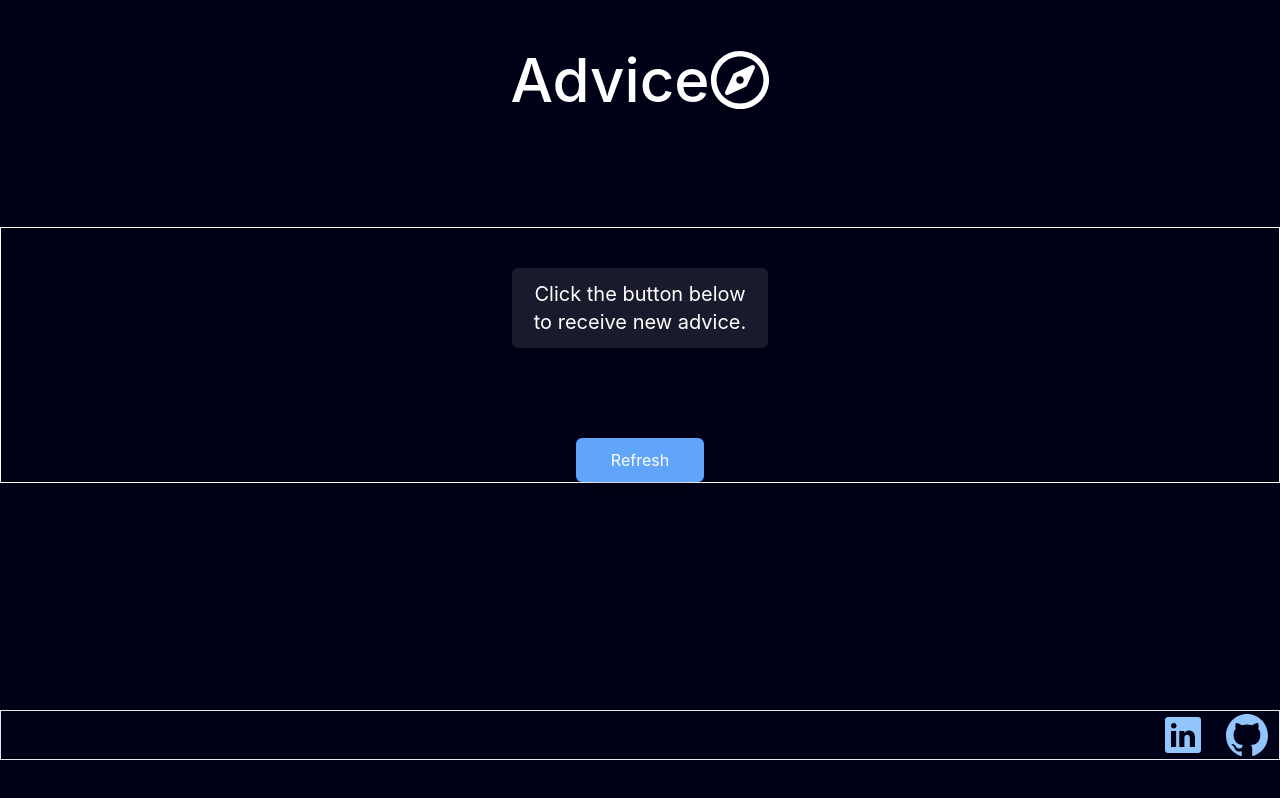
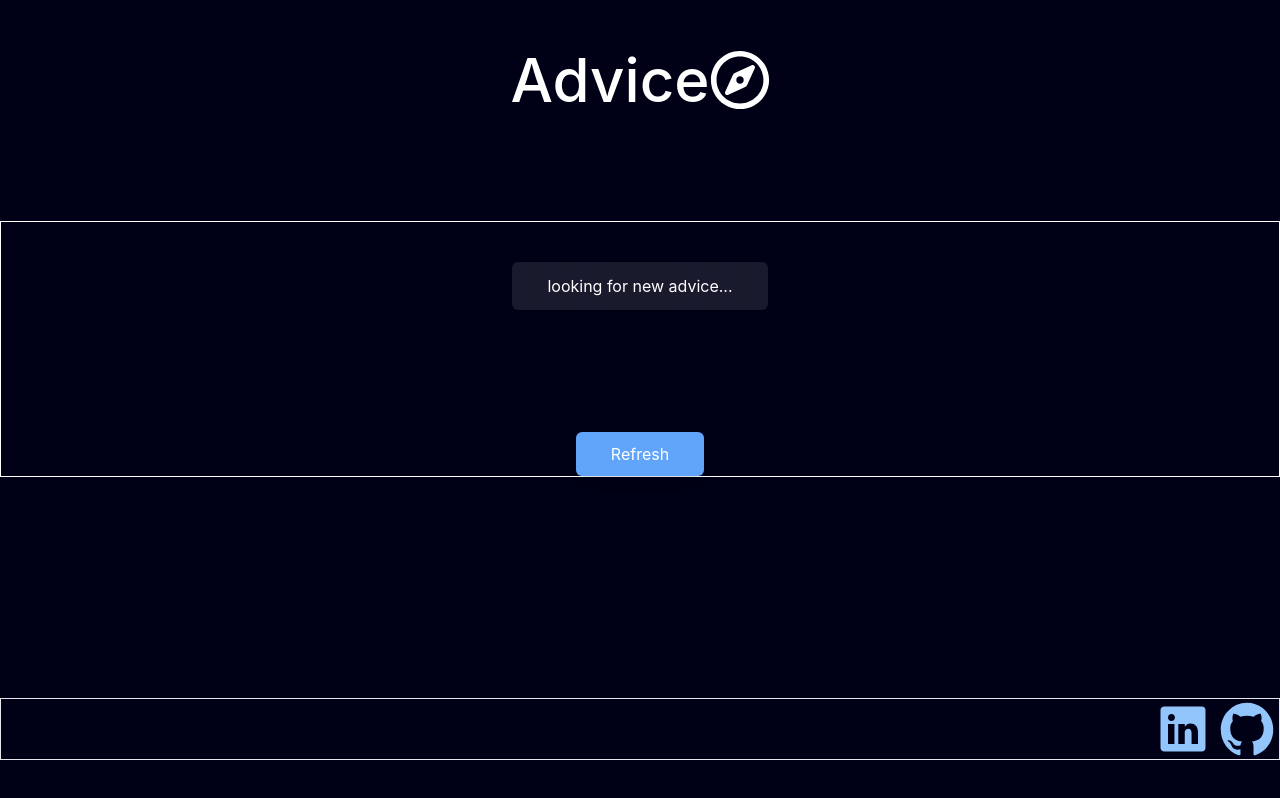
Before and after one commit to jonas-nb/AdviceApp, a React (Create React App) app: page / in a window 1280 px wide. Both pictures are taken after a click on the button "Refresh". Built offline with nearby package versions, Linux system fonts and the light colour scheme; no server answers.

Commit message:
Reparo na functionloadAdvice

```diff
--- a/package.json
+++ b/package.json
@@ -10,6 +10,7 @@
     "@testing-library/jest-dom": "^5.16.1",
     "@testing-library/react": "^12.1.2",
     "@testing-library/user-event": "^13.5.0",
+    "axios": "^0.26.1",
     "babel-plugin-macros": "^3.1.0",
     "react": "^17.0.2",
     "react-dom": "^17.0.2",
--- a/src/Components/footer/Footer.js
+++ b/src/Components/footer/Footer.js
@@ -8,10 +8,10 @@ const Footer = () => {
     <div className="w-full flex items-end justify-end border mb-10">
       <div className="w-32 flex justify-around place-content-end  text-blue-300 text-5xl ">
         <a href="https://www.linkedin.com/in/jonas-batista-b77b24137/">
-          <IoLogoLinkedin />
+          <IoLogoLinkedin className="text-6xl" />
         </a>
         <a href="https://github.com/jonas-nb">
-          <IoLogoGithub />
+          <IoLogoGithub className="text-6xl" />
         </a>
       </div>
     </div>
--- a/src/Components/main/Main.js
+++ b/src/Components/main/Main.js
@@ -1,22 +1,47 @@
 /** @format */
 
-import React, { useState } from "react";
+import React, { useState, useEffect } from "react";
+import { api } from "../../api";
 
 const Main = () => {
   let [advice, setAdvice] = useState(
     "Click the button below to receive new advice."
   );
+  const [stateLoading, setStateLoading] = useState(true);
+  // this code below make rhe request api
+  /*  const loadAdvice = async () => {
+    setStateLoading(false);
+    const newAdvice = await api.json();
+    setAdvice(newAdvice.slip.advice);
+    setStateLoading(true);
+    console.log(advice);
+  }; */
 
-  const loadAdvice = () => {
-    fetch("https://api.adviceslip.com/advice")
-      .then((response) => response.json())
-      .then((json) => setAdvice(json.slip.advice));
+  let loadAdvice = async () => {
+    setStateLoading(false);
+    const newAdvice = await api.json();
+    setAdvice(newAdvice.slip.advice);
+    setStateLoading(true);
+    console.log(advice);
   };
+
+  // function with fetch api
+  /* let loadAdvice = () => {
+      fetch("https://api.adviceslip.com/advice")
+        .then((response) => response.json())
+        .then((json) => setAdvice(json.slip.advice));
+    } */
 
   return (
     <div className="border border-white flex flex-col w-full justify-between items-center h-64 mb-40">
       <div className=" mt-10 w-64 p-3 backdrop-blur-3xl bg-white/10 rounded-md shadow-md shadow-blue-500/3">
-        <p className="text-white text-xl text-center ">{advice}</p>
+        {stateLoading === false ? (
+          <div className="text-center text-white ">
+            looking for new advice...
+          </div>
+        ) : (
+          <p className="text-white text-xl text-center ">{advice}</p>
+        )}
       </div>
 
       <button
--- /dev/null
+++ b/src/api.js
@@ -0,0 +1,8 @@
+import axios from "axios";
+
+export const api = {
+  json: async () => {
+    let response = await axios.get("https://api.adviceslip.com/advice");
+    return response.data;
+  },
+};
```
Also changed, not shown: 1 other file (tests, documents, lock files or other folders).
